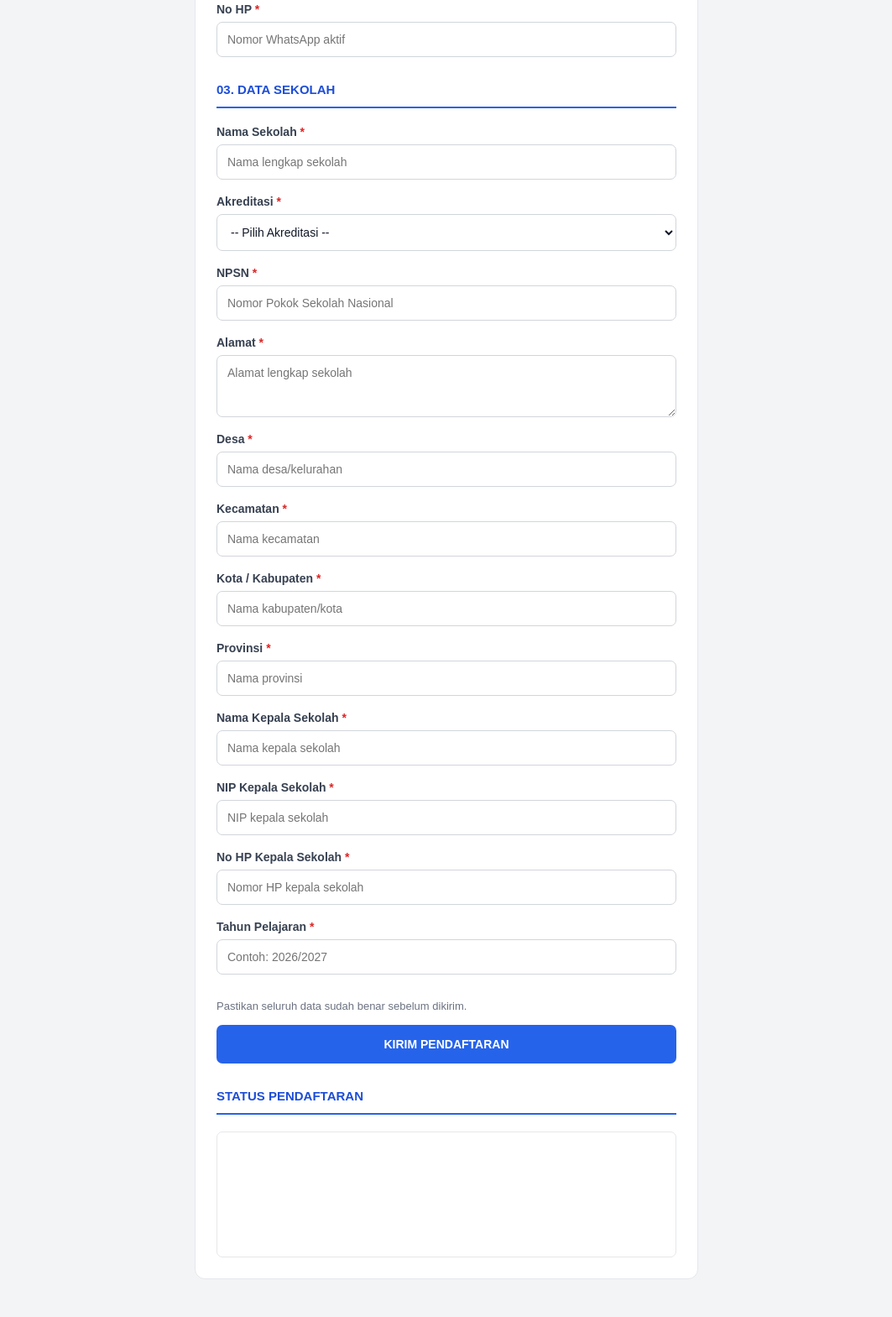
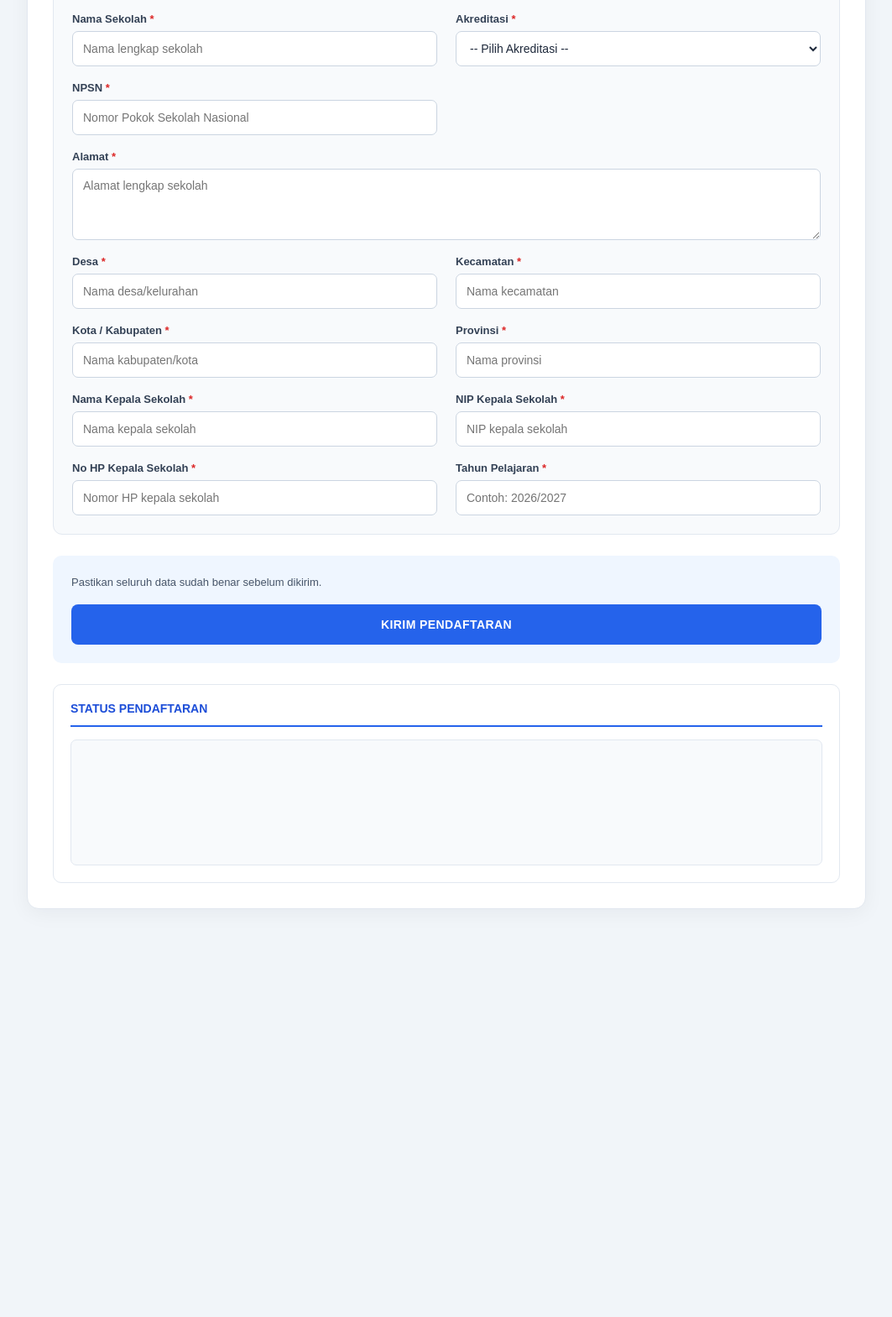
Before and after one commit to EmsinaDR/registrasiapp, a plain HTML site: page index.html in a window 1280 px wide. Shown: the part 763-2332 px from the top of the page at 84% size, without its empty margins (108-1171 px from the left). After the commit the page ends 1876 px from the top, so only its background shows below. Drawn offline with Linux system fonts and the light colour scheme.

Commit message:
Update style.css

```diff
--- a/style.css
+++ b/style.css
@@ -5,60 +5,82 @@
 
 body {
   margin: 0;
-  padding: 20px;
-  background: #f3f4f6;
+  padding: 30px 18px;
+  background: #f1f5f9;
   font-family: Arial, sans-serif;
-  color: #111827;
+  color: #1e293b;
 }
 
 #ata-form-container {
-  max-width: 600px;
-  margin: 25px auto;
-  padding: 25px;
-  background: #fff;
-  border: 1px solid #e5e7eb;
-  border-radius: 12px;
+  width: 100%;
+  max-width: 1000px;
+  margin: 0 auto;
+  padding: 30px;
+  background: #ffffff;
+  border: 1px solid #e2e8f0;
+  border-radius: 14px;
+  box-shadow: 0 5px 25px rgba(15, 23, 42, 0.05);
 }
 
+/* HEADER */
+
 .ata-header {
-  margin-bottom: 25px;
+  margin-bottom: 30px;
+  padding-bottom: 22px;
+  border-bottom: 1px solid #e2e8f0;
 }
 
 .ata-header h2 {
   margin: 0 0 8px;
-  font-size: 23px;
-  color: #111827;
+  color: #1d4ed8;
+  font-size: 25px;
+  font-weight: 700;
+  letter-spacing: .3px;
 }
 
 .ata-header p {
   margin: 0;
+  color: #64748b;
   font-size: 14px;
-  color: #6b7280;
+  line-height: 1.6;
 }
 
+/* SECTION */
+
 .ata-section {
-  margin-top: 30px;
+  display: grid;
+  grid-template-columns: repeat(2, minmax(0, 1fr));
+  gap: 18px 22px;
+  margin-bottom: 24px;
+  padding: 22px;
+  background: #f8fafc;
+  border: 1px solid #e2e8f0;
+  border-radius: 11px;
 }
 
-.ata-section h3,
-.ata-result h3 {
-  margin: 0 0 20px;
-  padding-bottom: 12px;
+.ata-section h3 {
+  grid-column: 1 / -1;
+  margin: 0;
+  padding-bottom: 13px;
   border-bottom: 2px solid #2563eb;
+  color: #1d4ed8;
   font-size: 15px;
-  color: #1d4ed8;
+  letter-spacing: .4px;
 }
 
+/* FIELD */
+
 .ata-field {
-  margin-bottom: 18px;
+  min-width: 0;
+  margin: 0;
 }
 
 .ata-field label {
   display: block;
   margin-bottom: 7px;
-  font-size: 14px;
-  font-weight: bold;
-  color: #374151;
+  color: #334155;
+  font-size: 13px;
+  font-weight: 600;
 }
 
 .ata-field label span {
@@ -70,47 +92,70 @@ body {
 .ata-field textarea {
   display: block;
   width: 100%;
-  padding: 12px;
-  border: 1px solid #d1d5db;
+  min-width: 0;
+  padding: 11px 12px;
+  border: 1px solid #cbd5e1;
   border-radius: 7px;
-  background: #fff;
-  color: #111827;
+  background: #ffffff;
+  color: #1e293b;
   font-family: Arial, sans-serif;
   font-size: 14px;
   outline: none;
+  transition: border-color .2s, box-shadow .2s;
+}
+
+.ata-field input,
+.ata-field select {
+  height: 42px;
+}
+
+.ata-field textarea {
+  min-height: 85px;
+  resize: vertical;
 }
 
 .ata-field input:focus,
 .ata-field select:focus,
 .ata-field textarea:focus {
   border-color: #2563eb;
-  box-shadow: 0 0 0 2px rgba(37, 99, 235, .10);
+  box-shadow: 0 0 0 3px rgba(37, 99, 235, .10);
 }
 
-.ata-field textarea {
-  resize: vertical;
+/* FIELD FULL WIDTH */
+
+.ata-field:has(textarea) {
+  grid-column: 1 / -1;
 }
 
+/* FOOTER */
+
 .ata-footer {
-  margin-top: 30px;
+  margin-top: 25px;
+  padding: 22px;
+  border-radius: 10px;
+  background: #eff6ff;
 }
 
 .ata-footer p {
-  margin-bottom: 15px;
+  margin: 0 0 15px;
+  color: #475569;
   font-size: 13px;
-  color: #6b7280;
+  line-height: 1.6;
 }
 
 #btnKirim {
   width: 100%;
-  padding: 15px;
-  border: 0;
-  border-radius: 7px;
+  min-height: 48px;
+  padding: 14px;
+  border: none;
+  border-radius: 8px;
   background: #2563eb;
-  color: #fff;
+  color: #ffffff;
   font-size: 14px;
-  font-weight: bold;
+  font-weight: 700;
+  letter-spacing: .4px;
   cursor: pointer;
+  transition: background .2s;
 }
 
 #btnKirim:hover {
@@ -118,23 +163,25 @@ body {
 }
 
 #btnKirim:disabled {
-  background: #9ca3af;
+  background: #94a3b8;
   cursor: not-allowed;
 }
+
+/* STATUS */
 
 #statusForm {
   display: none;
   margin-top: 15px;
-  padding: 12px;
+  padding: 13px;
   border-radius: 7px;
   font-size: 13px;
-  line-height: 1.5;
+  line-height: 1.6;
 }
 
 #statusForm.info {
   display: block;
-  background: #eff6ff;
-  color: #1d4ed8;
+  background: #dbeafe;
+  color: #1e40af;
 }
 
 #statusForm.error {
@@ -143,18 +190,34 @@ body {
   color: #991b1b;
 }
 
+/* RESULT */
+
 .ata-result {
-  margin-top: 30px;
+  margin-top: 25px;
+  padding: 20px;
+  border: 1px solid #e2e8f0;
+  border-radius: 10px;
+  background: #ffffff;
+}
+
+.ata-result h3 {
+  margin: 0 0 15px;
+  padding-bottom: 12px;
+  border-bottom: 2px solid #2563eb;
+  color: #1d4ed8;
+  font-size: 14px;
 }
 
 #hasilPengiriman {
   display: block;
   width: 100%;
   height: 150px;
-  border: 1px solid #e5e7eb;
+  border: 1px solid #e2e8f0;
   border-radius: 7px;
-  background: #fff;
+  background: #f8fafc;
 }
+
+/* HONEYPOT */
 
 .ata-honeypot {
   position: absolute;
@@ -164,18 +227,63 @@ body {
   overflow: hidden;
 }
 
-@media (max-width: 480px) {
+/* TABLET */
+
+@media (max-width: 700px) {
   body {
-    padding: 10px;
+    padding: 15px 10px;
   }
 
   #ata-form-container {
-    margin: 10px auto;
+    padding: 20px;
+  }
+
+  .ata-section {
+    gap: 16px;
     padding: 18px;
-    border-radius: 8px;
+  }
+}
+
+/* MOBILE */
+
+@media (max-width: 520px) {
+  body {
+    padding: 8px;
+  }
+
+  #ata-form-container {
+    padding: 15px;
+    border-radius: 9px;
   }
 
   .ata-header h2 {
-    font-size: 20px;
+    font-size: 21px;
+  }
+
+  .ata-section {
+    grid-template-columns: 1fr;
+    gap: 15px;
+    padding: 15px;
+  }
+
+  .ata-section h3 {
+    grid-column: 1;
+  }
+
+  .ata-field:has(textarea) {
+    grid-column: 1;
+  }
+
+  .ata-field input,
+  .ata-field select {
+    height: 44px;
+  }
+
+  .ata-footer {
+    padding: 16px;
+  }
+
+  .ata-result {
+    padding: 15px;
   }
 }
```
